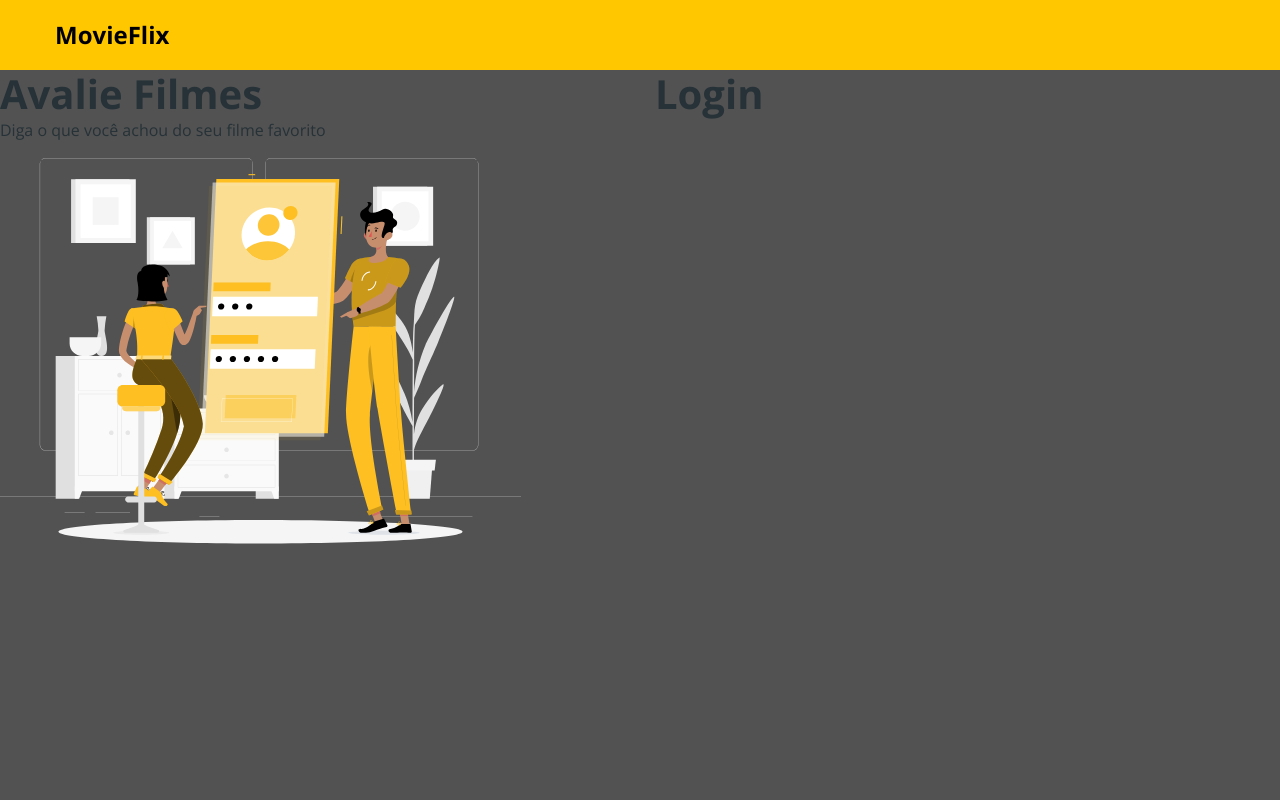
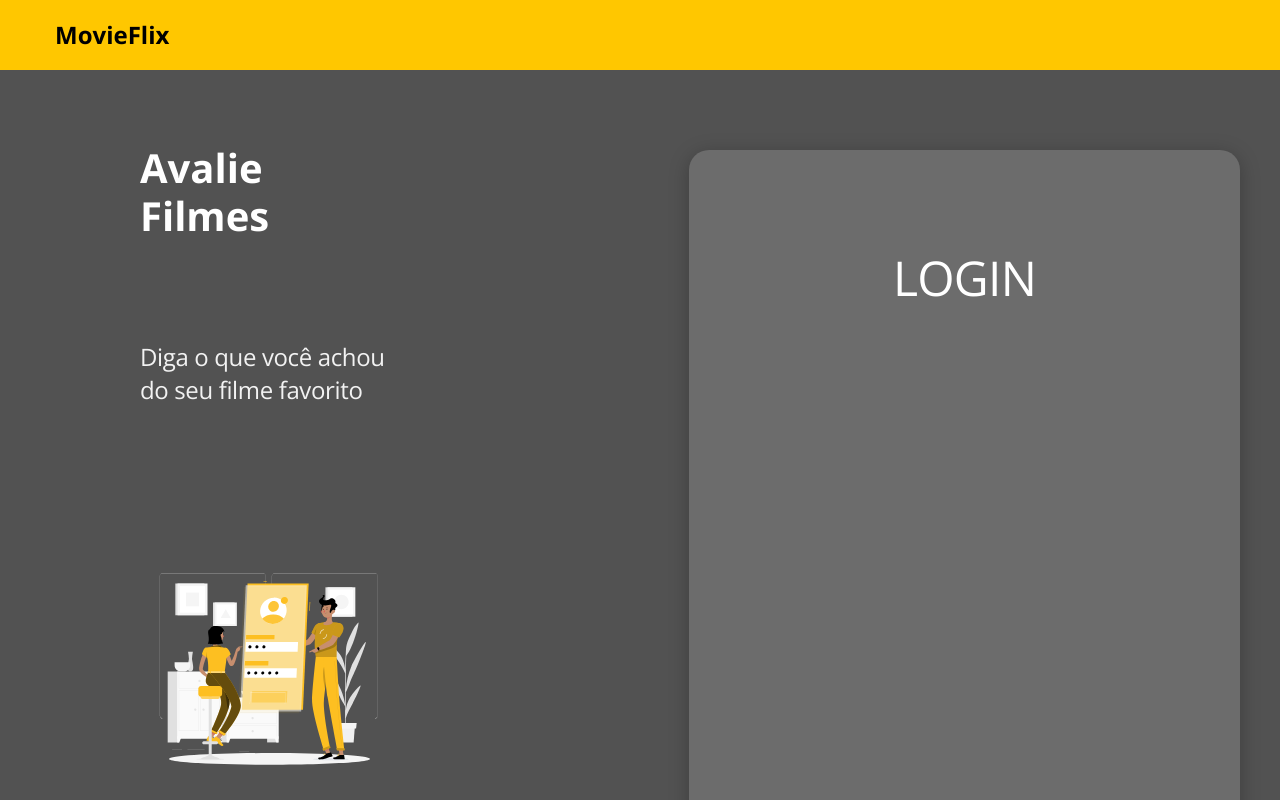
Before and after one commit to HenioJunior/movieflix, a React (Create React App) app in the folder frontend/: page / in a window 1280 px wide. Shown: the top 800 px of the page. Built offline with nearby package versions, Linux system fonts and the light colour scheme.

Commit message:
Creating AuthCard and editing Home page

```diff
--- a/frontend/src/App.scss
+++ b/frontend/src/App.scss
@@ -21,3 +21,16 @@ a {
     color: unset;
   }
 }
+
+.border-radius-10 {
+  border-radius: 10px;
+}
+
+.border-radius-20 {
+  border-radius: 20px;
+}
+
+.card-base {
+  background: #6C6C6C;
+  box-shadow: 0px 4px 20px rgba(0, 0, 0, 0.25);
+}
--- a/frontend/src/core/components/Navbar/index.tsx
+++ b/frontend/src/core/components/Navbar/index.tsx
@@ -1,12 +1,13 @@
 import React from 'react';
+import { Link } from 'react-router-dom';
 import './styles.scss';
 
 const Navbar = () => (
   <nav className="row bg-primary main-nav">
     <div className="col-2">
-      <a href="link" className="nav-logo-text">
+      <Link to="/" className="nav-logo-text">
         <h4>MovieFlix</h4>
-      </a>
+      </Link>
     </div>
   </nav>
 );
--- /dev/null
+++ b/frontend/src/pages/Home/components/AuthCard/index.tsx
@@ -0,0 +1,14 @@
+import React from 'react';
+import './styles.scss';
+
+const AuthCard = () => (
+<div className="card-base border-radius-20 auth-card">
+<h1 className="auth-title">
+  login
+</h1>
+
+</div>
+
+);
+
+export default AuthCard;
--- /dev/null
+++ b/frontend/src/pages/Home/components/AuthCard/styles.scss
@@ -0,0 +1,4 @@
+.auth-card {
+  width: 551px;
+  height: 780px;
+}
--- a/frontend/src/pages/Home/index.tsx
+++ b/frontend/src/pages/Home/index.tsx
@@ -1,23 +1,21 @@
 import React from 'react'
 import { ReactComponent as MainImage} from '../../core/assets/images/main-image.svg';
+import AuthCard from './components/AuthCard';
 import './styles.scss';
 
 const Home = () => (
   <div className="home-container">
-    <div className="row home-content card-base border-radius-20">
-      <div className="col-6 home-text">
-        <h1 className="class-title">Avalie Filmes</h1>
+    <div className="home-info">
+    <h1 className="class-title">Avalie Filmes</h1>
         <p className="text-subtitle">
           Diga o que você achou do seu filme favorito
         </p>
         <MainImage className="main-image" />
-      </div>
-      <div className="col-6">
-       <h1>Login</h1>
-      </div>
+    </div>
+    <div className="auth-content">
+      <AuthCard />
     </div>
   </div>
-
-);
+ );
 
 export default Home;
--- a/frontend/src/pages/Home/styles.scss
+++ b/frontend/src/pages/Home/styles.scss
@@ -0,0 +1,44 @@
+.home-container {
+  display: flex;
+  color: #FFF;
+}
+
+.home-info {
+  padding-left: 140px;
+  padding-top: 74px;
+}
+
+.text-title {
+  font-size: 55px;
+  line-height: 75px;
+  letter-spacing: -0.015em;
+}
+
+.text-subtitle {
+  font-size: 24px;
+  line-height: 33px;
+  letter-spacing: -0.015em;
+  color: #F2F2F2;
+  margin-top: 100px;
+  margin-bottom: 70px;
+}
+
+.auth-content {
+  margin-top: 40px;
+  padding: 40px 40px 40px 290px;
+
+}
+
+.auth-title {
+  text-align: center;
+  padding-top: 95px;
+  font-size: 48px;
+  font-weight: normal;
+  line-height: 65px;
+  letter-spacing: -0.015em;
+  text-transform: uppercase;
+}
+
+.main-image {
+  width: 100%;
+}
```
